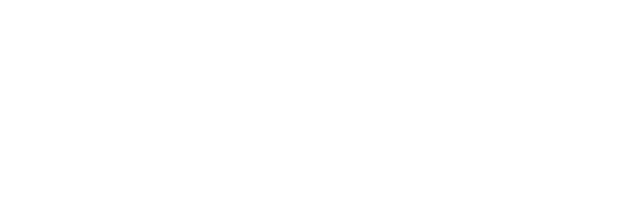
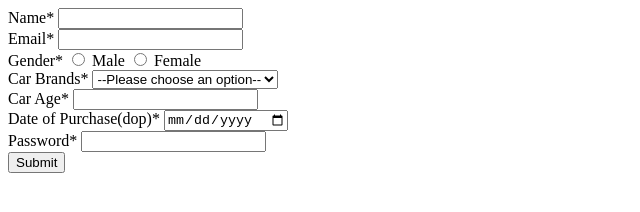
Before and after one commit to acciojob/car-insurance-form-jayakrishnapalla05, a website: page main.html in a window 1280 px wide. Shown: the whole page, without its empty margins (0-640 px from the left). Drawn offline with Linux system fonts and the light colour scheme.

Commit message:
created a submission

```diff
--- a/main.html
+++ b/main.html
@@ -10,6 +10,44 @@
 	<!-- the entire body must be written by student -->
     <script type="text/javascript" src="./script.js">
 </script>
+	<form method="post">
+		<div>
+			<label for="name">Name*</label>
+			<input type="text" id="name" name="name"  required>
+		</div>
+		<div>
+			<label for="email">Email*</label>
+			<input type="email" id="email" name="email"  required>
+		</div>
+		<div>
+			<label for="gender">Gender*</label>
+			<input type="radio" name="gender" id="gender_m" required>
+			<label for="gender_m">Male</label>
+			<input type="radio" name="gender" id="gender-f" required>
+			<label for="gender_f">Female</label>
+		</div>
+		<div>
+			<label for="cars">Car Brands*</label>
+			<select id="cars" required>
+				<option value="">--Please choose an option--</option>
+				<option value="BMW">BMW</option>
+				<option value="Audi">Audi</option>
+				<option value="Mercedez">Mercedez</option>
+			</select>
+		</div>
+		<div>
+			<label for="carage">Car Age*</label>
+			<input type="number" id="carage" name="age" required>
+		</div>
+		<div>
+			<label for="dop">Date of Purchase(dop)*</label>
+			<input type="date" name="dop" id="dop" required>
+		</div>
+		<div>
+			<label for="password">Password*</label>
+			<input type="password" id="password" name="password"  required>
+		</div>
+		<button type="submit" >Submit</button>
 
 </body>
 
```
